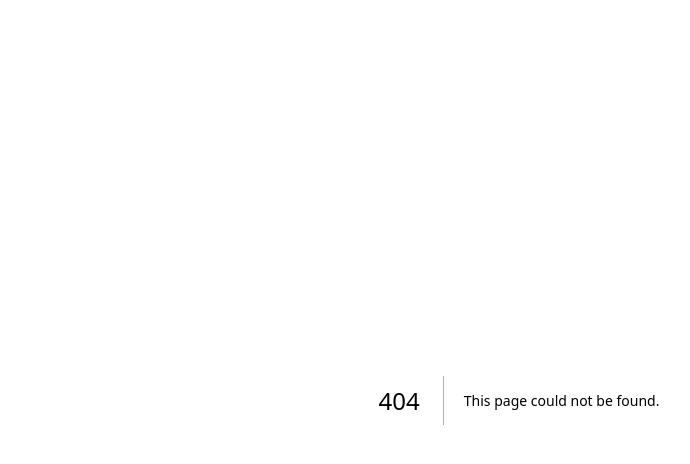
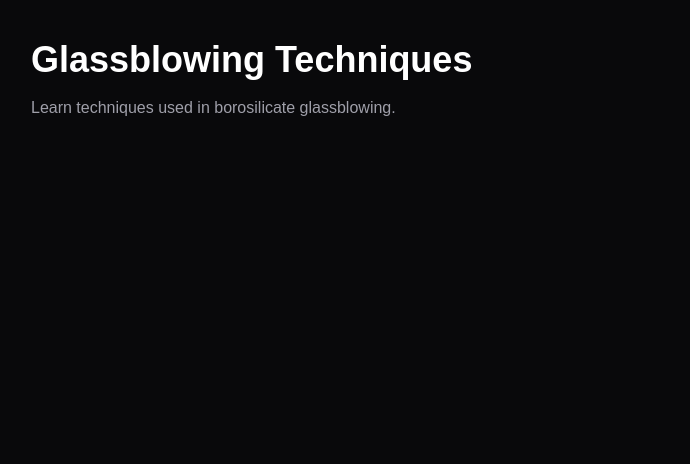
Before and after one commit to b2sdnbp4d9-svg/boro-ai, a Next.js app: page /techniques in a window 1280 px wide. Before the commit this address had no page. Shown: the top 464 px of the page, without its empty margins (121-811 px from the left). Built offline with nearby package versions, Linux system fonts and the light colour scheme.

Commit message:
Add techniques page

```diff
--- /dev/null
+++ b/app/techniques/page.tsx
@@ -0,0 +1,17 @@
+export default function Techniques() {
+  return (
+    <main className="min-h-screen bg-zinc-950 text-white">
+      <div className="mx-auto max-w-5xl px-6 py-10">
+
+        <h1 className="text-4xl font-bold">
+          Glassblowing Techniques
+        </h1>
+
+        <p className="mt-4 text-zinc-400">
+          Learn techniques used in borosilicate glassblowing.
+        </p>
+
+      </div>
+    </main>
+  );
+}
```
